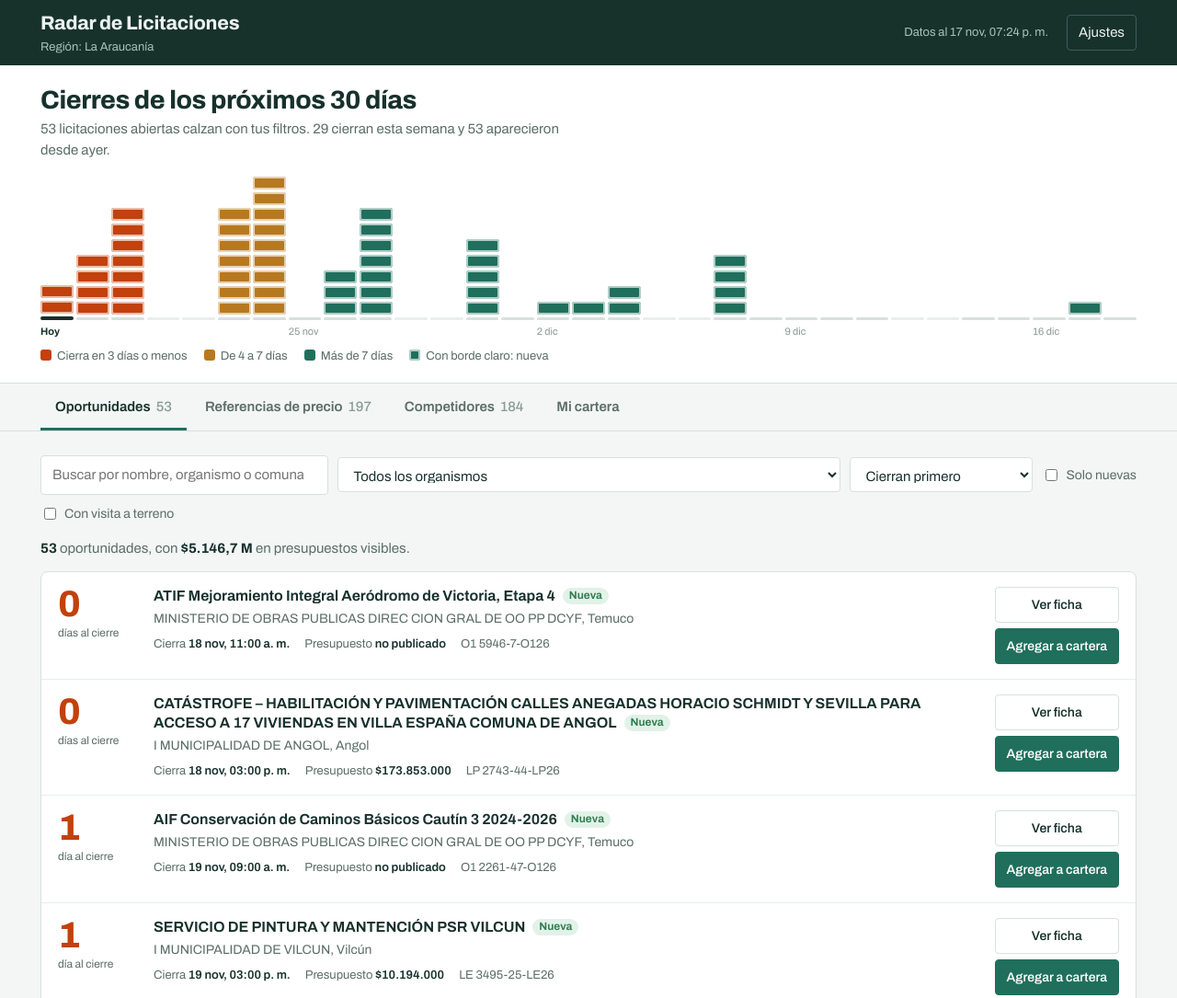
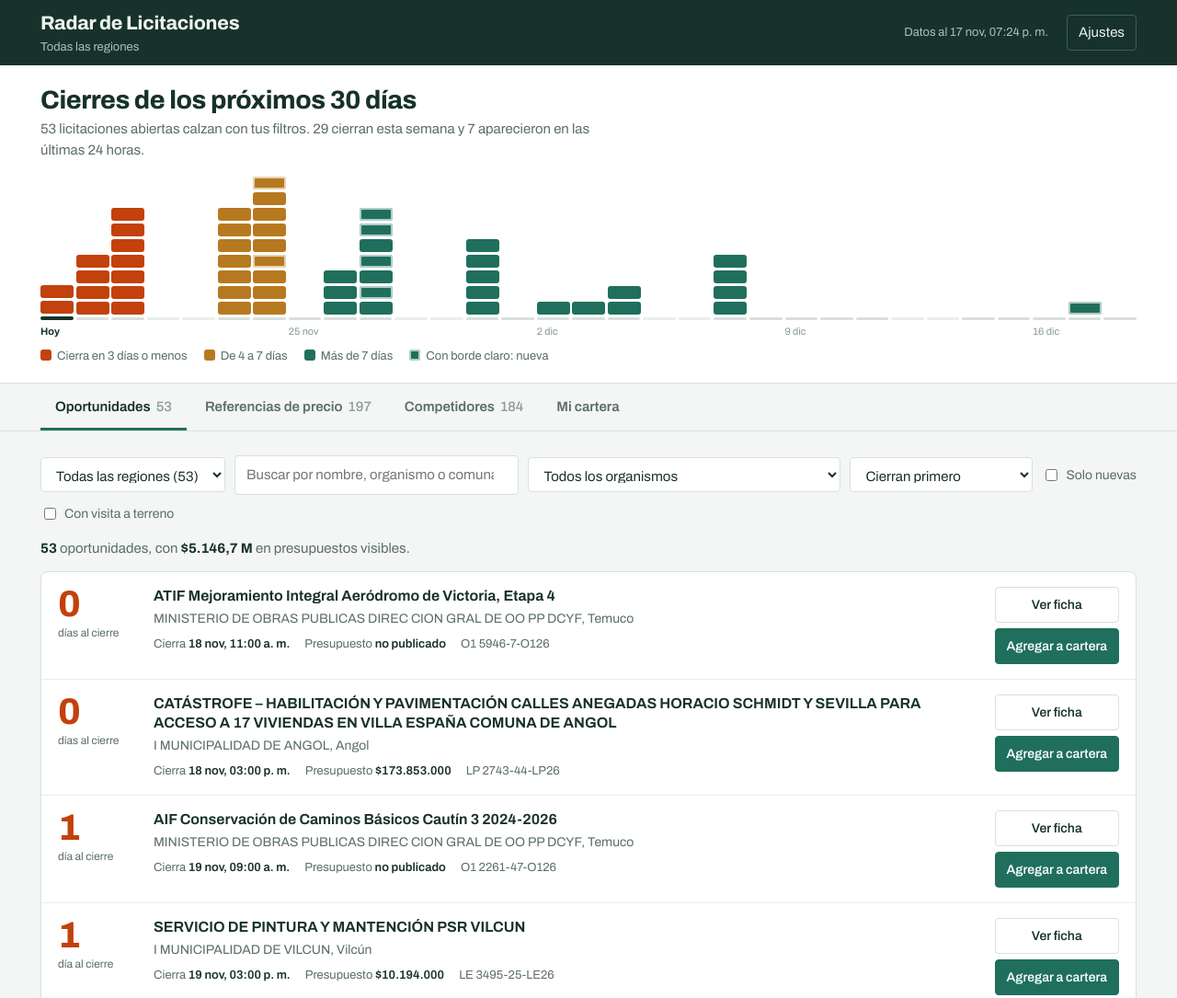
Before and after one commit to jssepulvedaroman-ui/radar-licitaciones, a plain HTML site: page index.html in a window 1280 px wide. Shown: the top 1085 px of the page at 92% size. Drawn offline with Linux system fonts and the light colour scheme.

Commit message:
Filtro de región visible en la pantalla de oportunidades
Co-Authored-By: Claude Opus 5.5 <noreply@anthropic.com>
Claude-Session: https://claude.ai/code/session_01WYhTYqBDbjGrZgStQDtK7H

```diff
--- a/index.html
+++ b/index.html
@@ -75,6 +75,7 @@ main.envoltura{padding-top:26px;padding-bottom:60px}
 .controles input[type=search],.controles select{background:var(--papel);border:1px solid var(--linea);border-radius:var(--r-s);padding:9px 12px;min-width:0}
 .controles input[type=search]{flex:1 1 260px}
 .controles select{flex:0 0 auto;max-width:100%}
+#f-org-op{max-width:340px}
 .controles label.chk{display:flex;gap:6px;align-items:center;color:var(--suave);font-size:14px;cursor:pointer}
 .resumen{color:var(--suave);margin:0 0 14px}
 .resumen strong{color:var(--tinta)}
@@ -200,7 +201,7 @@ dialog .pie{display:flex;justify-content:flex-end;gap:8px;margin-top:22px}
   <div class="envoltura">
     <h1 class="marca">Radar de Licitaciones<small id="sub-filtros">Mercado Público</small></h1>
     <div class="espacio"></div>
-    <label class="reg-et" id="caja-region" hidden>Región
+    <label class="reg-et" id="caja-region">Región
       <select class="sel-region" id="f-region" aria-label="Filtrar por región"></select>
     </label>
     <span class="actualizado" id="actualizado"></span>
@@ -236,6 +237,7 @@ dialog .pie{display:flex;justify-content:flex-end;gap:8px;margin-top:22px}
 
   <section class="vista" id="v-oportunidades">
     <div class="controles">
+      <select id="f-region-op" aria-label="Filtrar por región" class="sel-filtro-region"></select>
       <input type="search" id="q-op" placeholder="Buscar por nombre, organismo o comuna" aria-label="Buscar oportunidades">
       <select id="f-org-op" aria-label="Filtrar por organismo"><option value="">Todos los organismos</option></select>
       <select id="orden-op" aria-label="Ordenar">
@@ -383,23 +385,25 @@ function prepararRegiones(){
   const conteo = {};
   (DATOS.licitaciones || []).filter(l => l.estado_cod === 5 && fecha(l.cierre) >= HOY).forEach(l => { const r = regionLimpia(l.region); conteo[r] = (conteo[r] || 0) + 1; });
   const todas = [...new Set((DATOS.licitaciones || []).map(l => regionLimpia(l.region)))].sort((a,b) => ordenRegion(a) - ordenRegion(b) || a.localeCompare(b));
-  if (todas.length < 2) { $("#caja-region").hidden = true; REGION = ""; return; }
   if (REGION && !todas.includes(REGION)) REGION = "";
   const total = Object.values(conteo).reduce((a,b) => a + b, 0);
-  $("#f-region").innerHTML = `<option value="">Todo Chile (${total} abiertas)</option>` +
+  const opciones = `<option value="">Todas las regiones (${total})</option>` +
     todas.map(r => `<option value="${esc(r)}"${r === REGION ? " selected" : ""}>${esc(regionCorta(r))} (${conteo[r] || 0})</option>`).join("");
-  $("#caja-region").hidden = false;
-  $("#sub-filtros").textContent = REGION ? regionCorta(REGION) : "Todo Chile";
+  $("#f-region").innerHTML = opciones;
+  $("#f-region-op").innerHTML = opciones;
+  $("#sub-filtros").textContent = REGION ? regionCorta(REGION) : "Todas las regiones";
 }
-$("#f-region").addEventListener("change", e => {
+["f-region","f-region-op"].forEach(id => $("#"+id).addEventListener("change", e => {
   REGION = e.target.value; guardarLS("radar.region", REGION);
-  $("#sub-filtros").textContent = REGION ? regionCorta(REGION) : "Todo Chile";
+  $("#f-region").value = REGION; $("#f-region-op").value = REGION;
+  $("#f-org-op").value = "";
+  $("#sub-filtros").textContent = REGION ? regionCorta(REGION) : "Todas las regiones";
   todo();
-});
+}));
 
 const abiertas = () => (DATOS.licitaciones || []).filter(l => l.estado_cod === 5 && fecha(l.cierre) && fecha(l.cierre) >= HOY && enRegion(l));
 const adjudicadas = () => (DATOS.licitaciones || []).filter(l => l.estado_cod === 8 && enRegion(l));
-const esNueva = l => { const p = fecha(l.primera_vez); return p && (HOY - p) < 2*864e5; };
+const esNueva = l => { const p = fecha(l.primera_vez); return p && (HOY - p) < 864e5; };
 const nivel = d => d <= 3 ? "u" : d <= 7 ? "p" : "ok";
 
 function todo(){ pintarFranja(); pintarOportunidades(); pintarReferencias(); pintarCompetidores(); pintarCartera(); cuentas(); }
@@ -442,7 +446,7 @@ function pintarFranja(){
   const en7 = ab.filter(l => diasHasta(fecha(l.cierre)) <= 7).length;
   const nuevas = ab.filter(esNueva).length;
   $("#bajada-franja").textContent = ab.length
-    ? `${ab.length} licitaciones abiertas calzan con tus filtros. ${en7} cierran esta semana${nuevas ? ` y ${nuevas} aparecieron desde ayer` : ""}.`
+    ? `${ab.length} licitaciones abiertas calzan con tus filtros. ${en7} cierran esta semana${nuevas ? ` y ${nuevas} aparecieron en las últimas 24 horas` : ""}.`
     : "No hay licitaciones abiertas que calcen con tus filtros en este momento.";
 }
 let globo;
@@ -737,6 +741,7 @@ $("#ajustes").addEventListener("close", () => {
 function ruta(){
   const v = ["oportunidades","referencias","competidores","cartera"].includes(location.hash.slice(1)) ? location.hash.slice(1) : "oportunidades";
   document.querySelectorAll(".vista").forEach(s => s.hidden = s.id !== "v-" + v);
+  $("#caja-region").hidden = v === "oportunidades" || v === "cartera";  // en Oportunidades está en la fila de filtros
   document.querySelectorAll("nav.pestanas a").forEach(a => { if (a.dataset.vista === v) a.setAttribute("aria-current","page"); else a.removeAttribute("aria-current"); });
 }
 addEventListener("hashchange", ruta);
```
